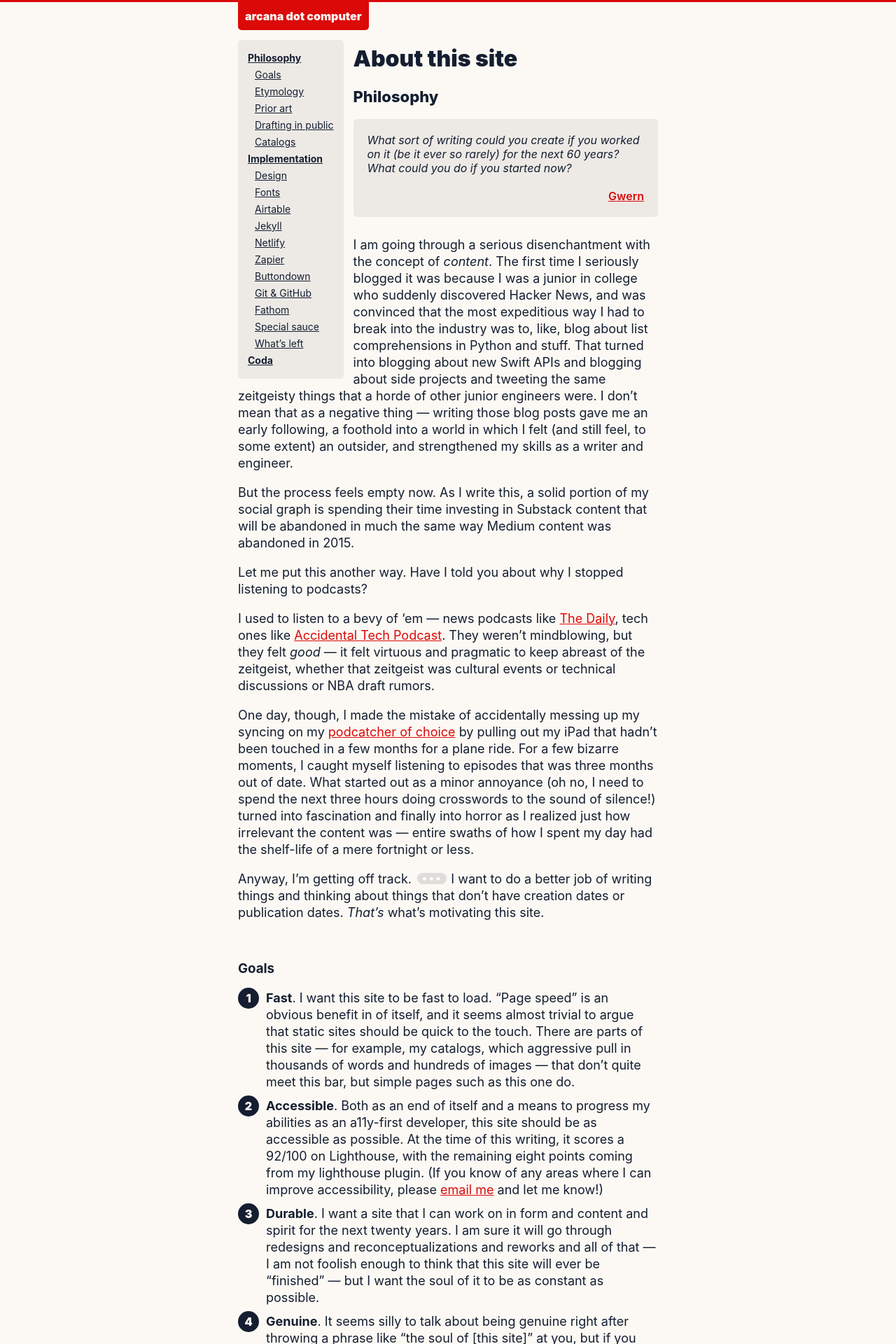
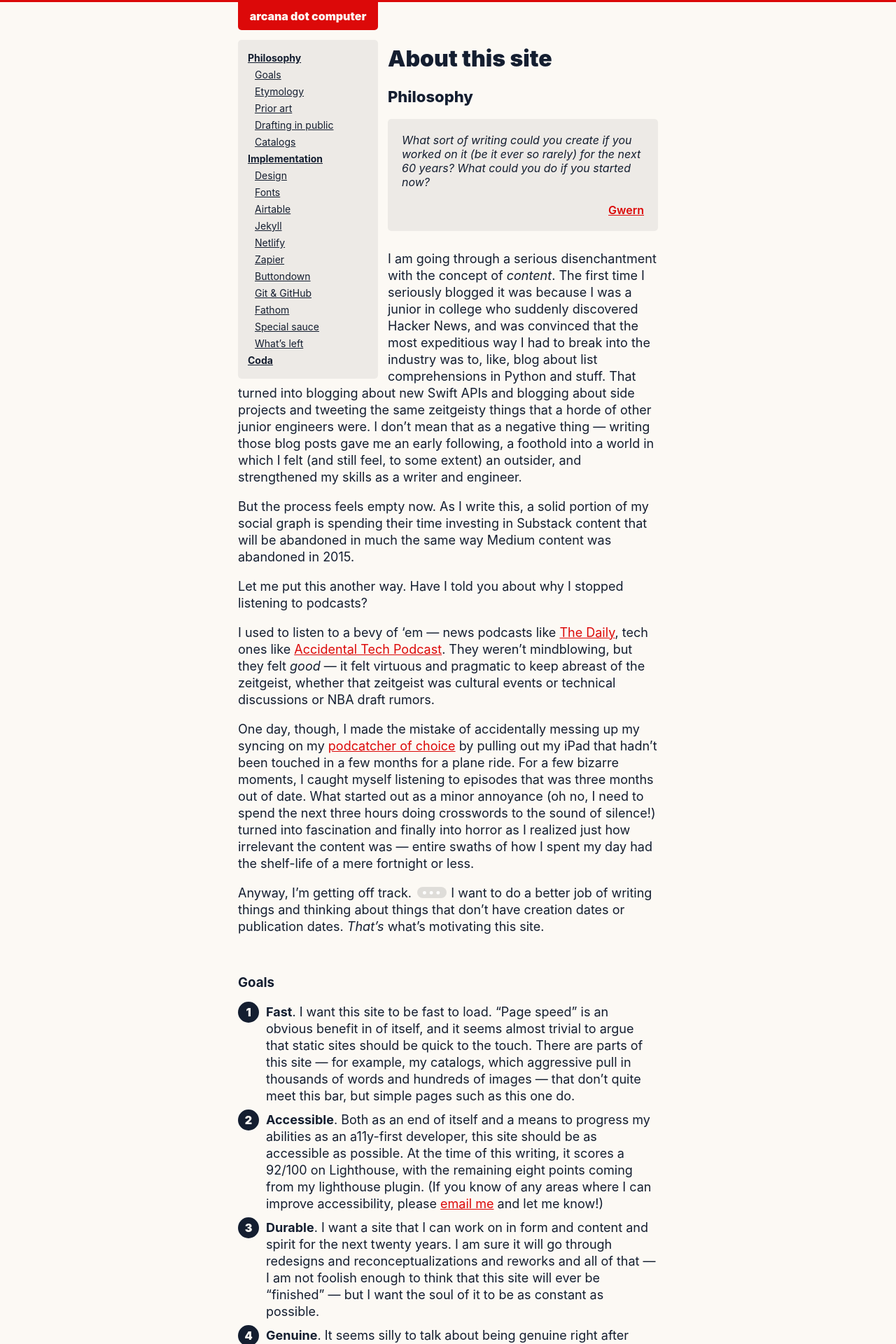
Before and after one commit to jmduke/arcana.computer, a Jekyll site: the page built from writing/_miscellany/this-site.md, in a window 1280 px wide. Shown: the top 1920 px of the page at 70% size. Built offline with Jekyll 4.4.1, drawn with Linux system fonts in a browser that asks for light colours; some web fonts are replaced; comment, search, counter and statistics services are not loaded; the table of contents is made by our own code.

Commit message:
Line up toc with header

```diff
--- a/_sass/main.scss
+++ b/_sass/main.scss
@@ -16,6 +16,7 @@ $font: -apple-system, BlinkMacSystemFont, "Segoe UI", Helvetica, Arial,
 $monospace-font: "IBM Plex Mono";
 
 $mobile-breakpoint: 600px;
+$header-size: 200px;
 
 body {
   background: $background-color;
@@ -56,6 +57,8 @@ code {
   text-align: center;
   border-bottom-left-radius: 5px;
   border-bottom-right-radius: 5px;
+  width: $header-size;
+  box-sizing: border-box;
 
   @media only screen and (max-width: $mobile-breakpoint) {
     border-bottom-left-radius: 0;
--- a/_sass/toc.scss
+++ b/_sass/toc.scss
@@ -8,9 +8,17 @@
     margin-top: 1em;
     margin-right: 1em;
     float: left;
+    width: $header-size;
+    box-sizing: border-box;
 
     @media (prefers-color-scheme: dark) {
         background-color: $soft-color--dark-mode;
+    }
+
+    @media only screen and (max-width: $mobile-breakpoint) {
+        border-bottom-left-radius: 0;
+        margin-left: -10px;
+        border-top-left-radius: 0;
     }
 
     ul {
```
